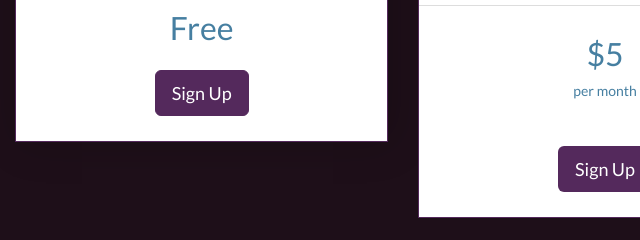
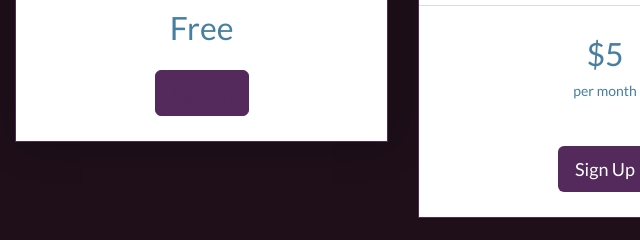
Before and after one commit to robgutierrez1/Draft-Royale, a plain HTML site: page index.html in a window 1280 px wide. In both pictures the pointer is over the button 236 px from the left and 2684 px from the top of the page. Shown: the part 2591-2831 px from the top of the page, 35-675 px from the left. Drawn offline with nearby package versions, Linux system fonts and the light colour scheme.

Commit message:
Update index.html

```diff
--- a/index.html
+++ b/index.html
@@ -114,7 +114,7 @@
       .panel-footer .btn:hover {
         border: 1px solid #54295c;
         background-color: #54295c !important;
-        color: #fff;
+        color: #54295c !important;
       }
       .panel-heading {
         color: #fff !important;
```
